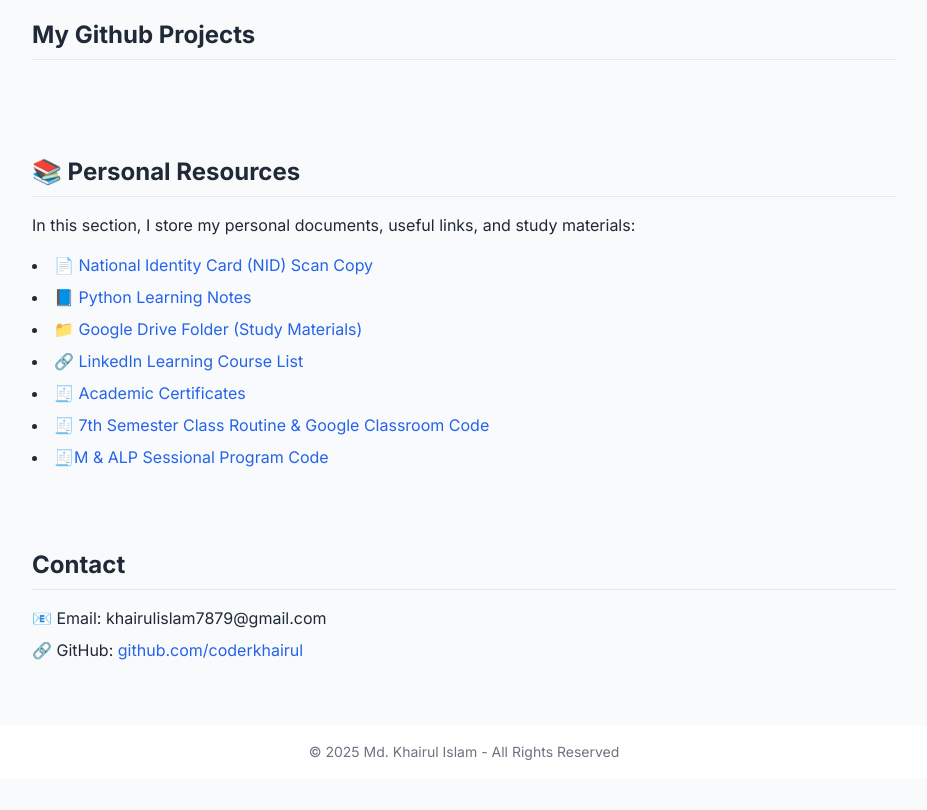
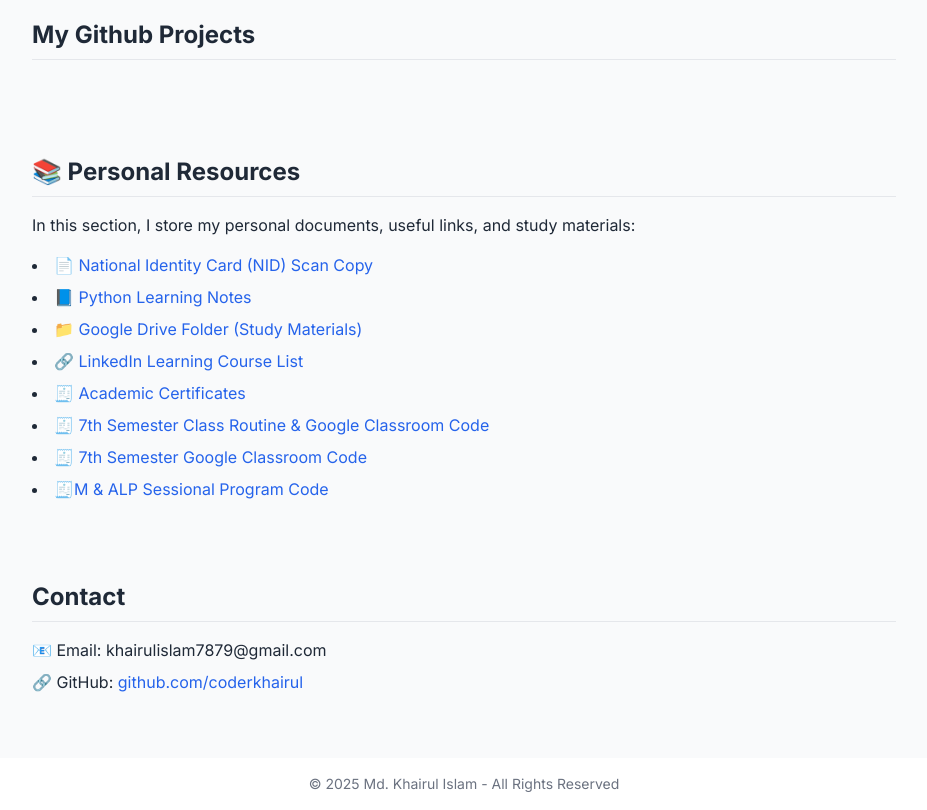
Before and after one commit to coderkhairul/My_Portfolio, a plain HTML site: page index.html in a window 1280 px wide. Shown: the part 2054-2864 px from the top of the page, without its empty margins (176-1103 px from the left). Before the commit the page ends 2832 px from the top, so only its background shows below. Drawn offline with nearby package versions, Linux system fonts and the light colour scheme; no server answers.

Commit message:
Update index.html

```diff
--- a/index.html
+++ b/index.html
@@ -224,6 +224,7 @@
       <li><a href="#" class="text-blue-600 hover:underline">🔗 LinkedIn Learning Course List</a></li>
       <li><a href="#" class="text-blue-600 hover:underline">🧾 Academic Certificates</a></li>
       <li><a href="https://drive.google.com/file/d/1JyBq_kRFVm3qcycFE9KlYkXeNnwnBYQx/view?usp=sharing" class="text-blue-600 hover:underline">🧾 7th Semester Class Routine & Google Classroom Code</a></li>
+      <li><a href="https://drive.google.com/file/d/1dNXwe4-bZGMH1sgxAkyqYLelp1d7WaLn/view?usp=sharing" class="text-blue-600 hover:underline">🧾 7th Semester Google Classroom Code</a></li>
       <li><a href="https://drive.google.com/file/d/1rKci5bzpplsQXQYRxyThcgBdnct1dMZg/view?usp=sharing" class="text-blue-600 hover:underline">🧾M & ALP Sessional Program Code </a></li>
     </ul>
   </section>
```
